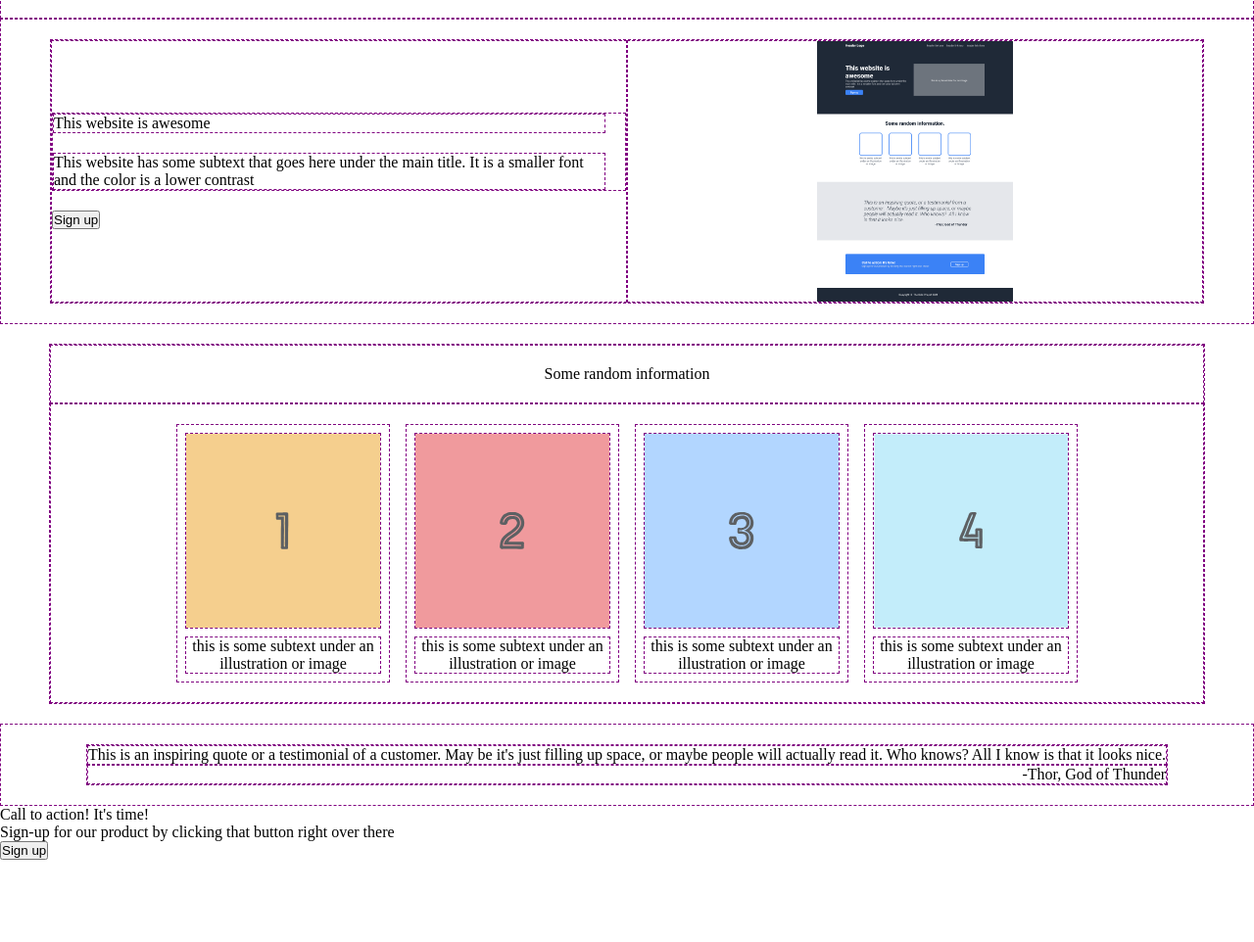
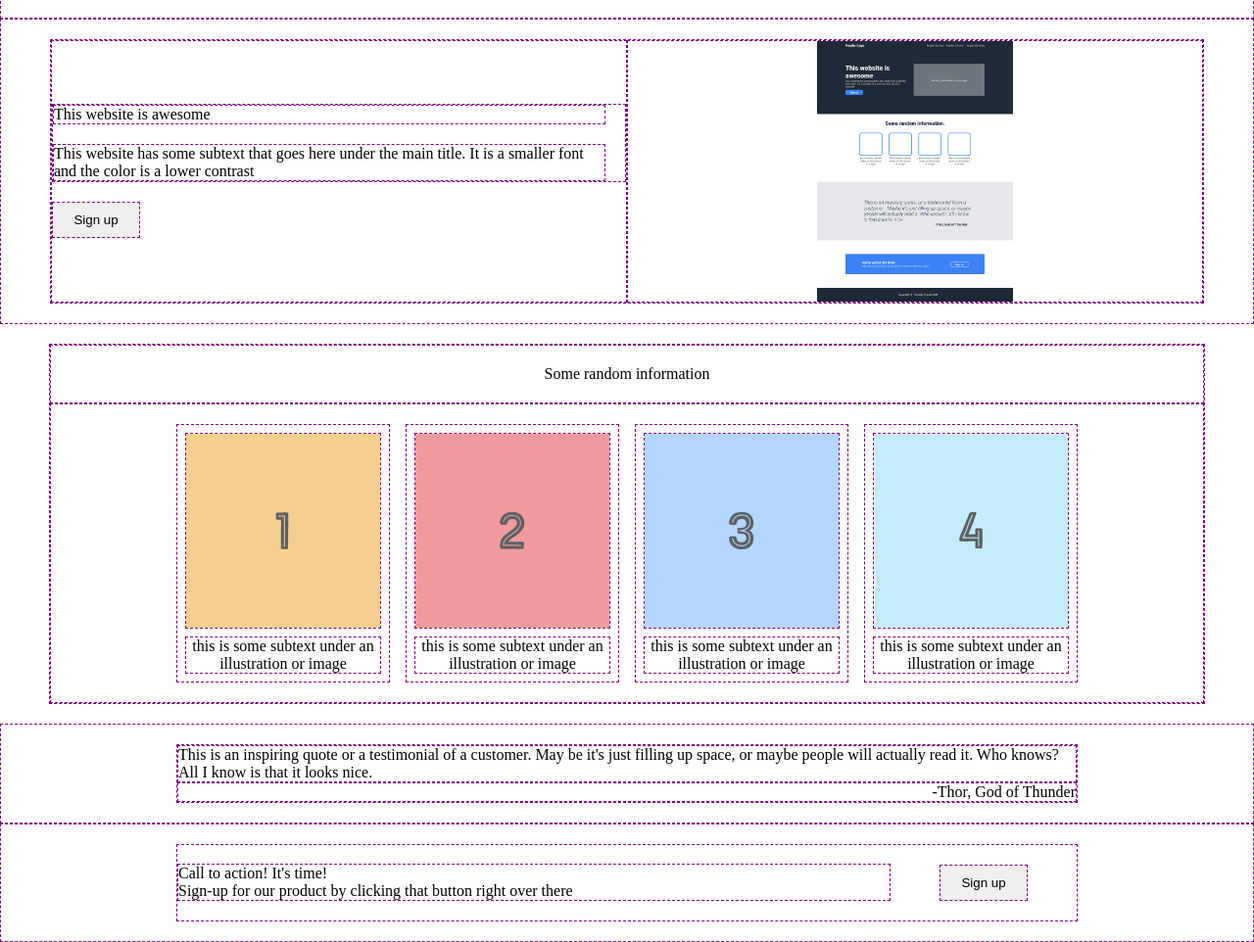
Before and after one commit to adeliya21/Odin-Website-Landing-Page, a plain HTML site: page index.html in a window 1280 px wide. Shown: the part 49-1011 px from the top of the page at 98% size. Before the commit the page ends 927 px from the top, so only its background shows below. Drawn offline with Linux system fonts and the light colour scheme.

Commit message:
Add finish container flex layout

```diff
--- a/styles.css
+++ b/styles.css
@@ -155,6 +155,7 @@ a {
 }
 
 .quote {
+    width: 920px;
     margin: 20px 50px;
     border: 1px dashed purple;
 }
@@ -167,3 +168,36 @@ a {
     text-align: end;
     border: 1px dashed purple;
 }
+
+/* --------------------- finish container flex layout -----------------------------*/
+
+.finish-container {
+    display: flex;
+    justify-content: center;
+    border: 1px dashed purple;
+}
+
+.finish {
+    width: 920px;
+    display: flex;
+    justify-content: center;
+    align-items: center;
+    margin: 20px 50px;
+    border: 1px dashed purple;
+}
+
+.text-finish {
+    flex: 3;
+    border: 1px dashed purple;
+}
+
+.button {
+    width: 90px;
+    height: auto;
+    padding: 10px;
+    border: 1px dashed purple;
+}
+
+.button.finish {
+    flex: 0 0 auto;
+}
```
